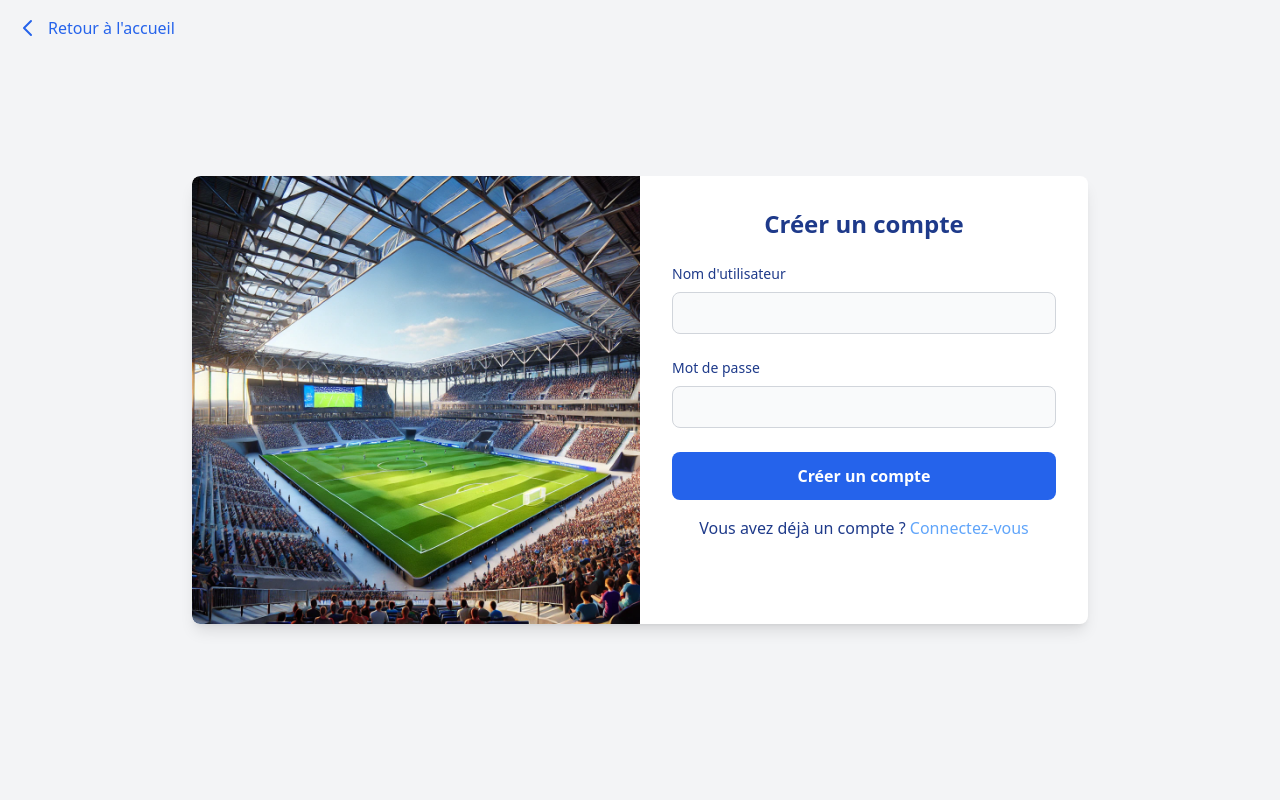
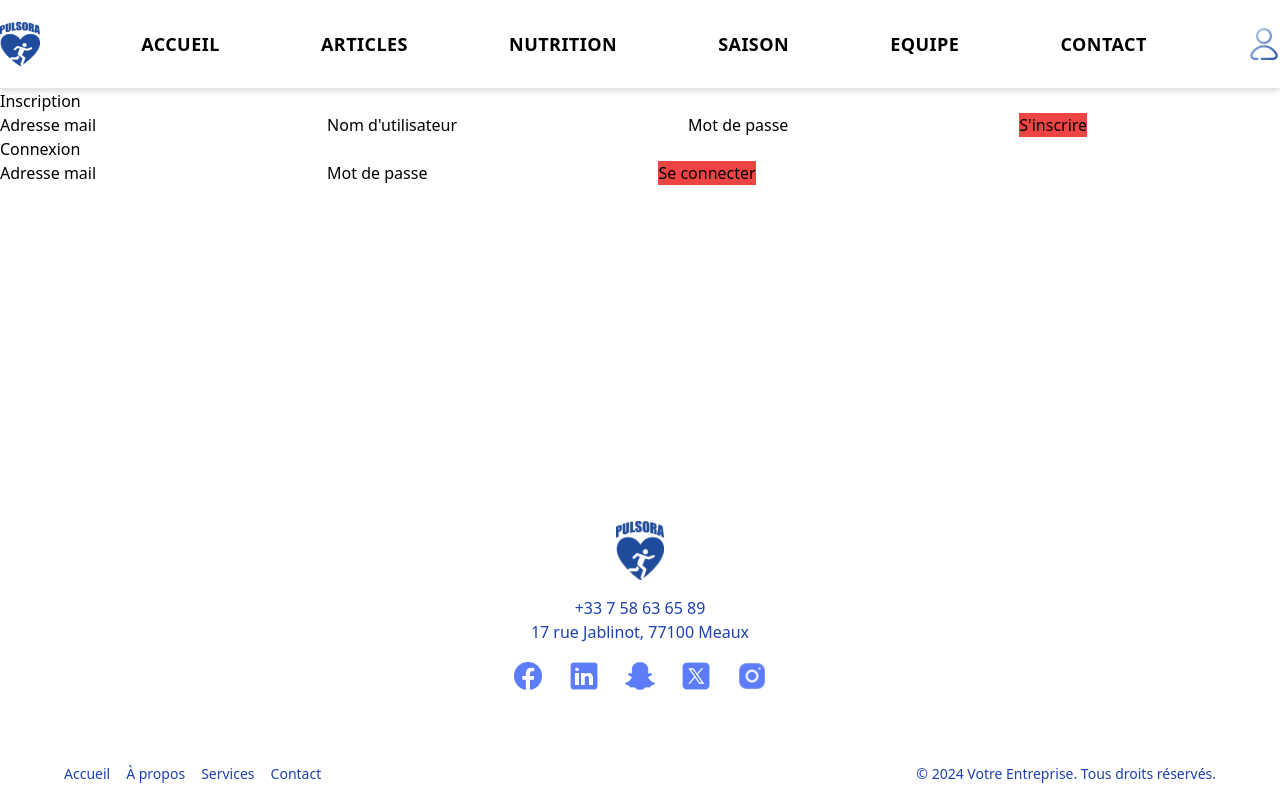
Before and after one commit to jpkamdem/pulsora-final, a React (Vite) app in the folder web/: page /authentification in a window 1280 px wide. Built offline with nearby package versions, Linux system fonts and the light colour scheme.

Commit message:
gros changement pour new api

```diff
--- a/web/src/pages/Auth.tsx
+++ b/web/src/pages/Auth.tsx
@@ -1,7 +1,6 @@
-import axios from "axios";
-import { useState, FormEvent, useEffect } from "react";
-import { useNavigate } from "react-router-dom";
-import AuthStade from "../assets/authstade.webp";
+import { ChangeEvent, FormEvent, useState } from "react";
+import { extractErrorMessage } from "../utils/security";
+import { ApiError, ApiResponse } from "../utils/types";
 
 export type TokenType = {
   id: number;
@@ -11,185 +10,159 @@ export type TokenType = {
 };
 
 export default function Auth() {
-  const [isLogin, setIsLogin] = useState(false);
-  const [formData, setFormData] = useState({ username: "", password: "" });
-  const [isLoading, setIsLoading] = useState(false);
-  const [message, setMessage] = useState("");
-  const [showPopup, setShowPopup] = useState(false);
+  const [registerMessage, setRegisterMEssage] = useState({
+    error: "",
+    message: "",
+  });
+  const [registerForm, setRegisterForm] = useState({
+    email: "",
+    username: "",
+    password: "",
+  });
+  const [loginMessage, setLoginMessage] = useState({ error: "", message: "" });
+  const [loginForm, setLoginForm] = useState({
+    email: "",
+    password: "",
+  });
 
-  const navigate = useNavigate();
+  const registerEmpty =
+    registerForm.email === "" ||
+    registerForm.username === "" ||
+    registerForm.password === "";
 
-  const handleChange = (e: React.ChangeEvent<HTMLInputElement>) => {
-    setFormData({ ...formData, [e.target.name]: e.target.value });
-  };
+  const loginEmpty = loginForm.email === "" || loginForm.password === "";
 
-  const handleSubmit = async (e: FormEvent) => {
+  function handleRegisterChange(e: ChangeEvent<HTMLInputElement>) {
+    setRegisterForm((prev) => ({ ...prev, [e.target.name]: e.target.value }));
+  }
+
+  function handleLoginChange(e: ChangeEvent<HTMLInputElement>) {
+    setLoginForm((prev) => ({ ...prev, [e.target.name]: e.target.value }));
+  }
+
+  async function handleRegister(e: FormEvent) {
     e.preventDefault();
-    setIsLoading(true);
-    setMessage("");
-
-    if (!isLogin && formData.username === formData.password) {
-      setMessage(
-        "Le nom d'utilisateur et le mot de passe ne doivent pas être identiques."
-      );
-      setShowPopup(true);
-      setTimeout(() => setShowPopup(false), 3000);
-      setIsLoading(false);
+    try {
+      const response = await fetch("http://localhost:3333/api/auth/register", {
+        method: "POST",
+        headers: {
+          "Content-Type": "application/json",
+        },
+        body: JSON.stringify(registerForm),
+      });
+      if (!response.ok) {
+        const errorData = (await response.json()) as ApiError;
+        setRegisterMEssage((prev) => ({
+          ...prev,
+          error: errorData.message || "Erreur interne",
+        }));
         return;
       }
 
+      const data = (await response.json()) as ApiResponse;
+      setRegisterMEssage((prev) => ({ ...prev, message: data.message }));
+      setRegisterForm({ email: "", password: "", username: "" });
+    } catch (error: unknown) {
+      setRegisterMEssage((prev) => ({
+        ...prev,
+        error: extractErrorMessage(error),
+      }));
+    }
+  }
+
+  async function handleLogin(e: FormEvent) {
+    e.preventDefault();
     try {
-      if (isLogin) {
-        const res = await axios.post(
-          "http://localhost:3000/connection/login",
-          formData
-        );
-        localStorage.setItem("token", res.data.token);
-        setMessage("Connexion réussie !");
-        setShowPopup(true);
+      const response = await fetch("http://localhost:3333/api/auth/login", {
+        method: "POST",
+        headers: {
+          "Content-Type": "application/json",
+        },
+        body: JSON.stringify(loginForm),
+      });
+      if (!response.ok) {
+        const errorData = (await response.json()) as ApiError;
+        setLoginMessage((prev) => ({
+          ...prev,
+          error: errorData.message || "Erreur interne",
+        }));
+        return;
+      }
 
-        setTimeout(() => {
-          setShowPopup(false);
-          navigate("/");
-        }, 2000);
-      } else {
-        await axios.post("http://localhost:3000/connection/register", formData);
-        setMessage("Votre compte a été créé !");
-        setShowPopup(true);
-
-        setTimeout(() => {
-          setShowPopup(false);
-          setIsLogin(true);
-        }, 3000);
+      const data = (await response.json()) as ApiResponse;
+      setLoginMessage((prev) => ({ ...prev, message: data.message }));
+      setLoginForm({ email: "", password: "" });
+      const test = document.cookie;
+      console.log(test);
+    } catch (error: unknown) {
+      setLoginMessage((prev) => ({
+        ...prev,
+        error: extractErrorMessage(error),
+      }));
     }
-    } catch (error: any) {
-      setMessage(error.response?.data?.message || "Une erreur est survenue.");
-      setShowPopup(true);
-      setTimeout(() => setShowPopup(false), 3000);
-    } finally {
-      setIsLoading(false);
   }
-  };
-
-  useEffect(() => {
-    const token = localStorage.getItem("token");
-    if (token) {
-      navigate("/");
-    }
-  }, [navigate]);
 
   return (
-    <div className="absolute inset-0 flex items-center justify-center bg-gray-100 text-blue-900">
-      <button
-        onClick={() => navigate("/")}
-        className="absolute top-4 left-4 flex items-center text-blue-600 hover:text-blue-800"
-      >
-        <svg
-          xmlns="http://www.w3.org/2000/svg"
-          className="h-6 w-6 mr-2"
-          fill="none"
-          viewBox="0 0 24 24"
-          stroke="currentColor"
-          strokeWidth={2}
-        >
-          <path
-            strokeLinecap="round"
-            strokeLinejoin="round"
-            d="M15 19l-7-7 7-7"
+    <>
+      <h1>Inscription</h1>
+      <form onSubmit={handleRegister}>
+        <label>Adresse mail</label>
+        <input
+          type="email"
+          name="email"
+          onChange={(e) => handleRegisterChange(e)}
+          value={registerForm.email}
         />
-        </svg>
-        Retour à l'accueil
-      </button>
-      <div className="flex w-full max-w-4xl shadow-lg rounded-lg overflow-hidden bg-white">
-        <div className="w-1/2 flex flex-col items-center justify-center">
-          <img
-            src={AuthStade}
-            alt="Illustration"
-            className="w-full h-auto rounded-l-lg"
-          />
-        </div>
-
-        <div className="w-1/2 p-8">
-          <h2 className="text-2xl font-bold mb-6 text-center">
-            {isLogin ? "Connexion" : "Créer un compte"}
-          </h2>
-
-          <form onSubmit={handleSubmit} className="space-y-6">
-            <div>
-              <label htmlFor="username" className="block text-sm font-medium">
-                Nom d'utilisateur
-              </label>
+        <label>Nom d'utilisateur</label>
         <input
           type="text"
-                id="username"
           name="username"
-                value={formData.username}
-                onChange={handleChange}
-                className="w-full px-4 py-2 mt-2 border border-gray-300 bg-gray-50 rounded-lg focus:outline-none focus:ring focus:ring-blue-500"
-                required
+          onChange={(e) => handleRegisterChange(e)}
+          value={registerForm.username}
         />
-            </div>
-
-            <div>
-              <label htmlFor="password" className="block text-sm font-medium">
-                Mot de passe
-              </label>
+        <label>Mot de passe</label>
         <input
           type="password"
-                id="password"
           name="password"
-                value={formData.password}
-                onChange={handleChange}
-                className="w-full px-4 py-2 mt-2 border border-gray-300 bg-gray-50 rounded-lg focus:outline-none focus:ring focus:ring-blue-500"
-                required
+          onChange={(e) => handleRegisterChange(e)}
+          value={registerForm.password}
         />
-            </div>
-
         <button
           type="submit"
-              className="w-full bg-blue-600 hover:bg-blue-700 text-white font-bold py-3 rounded-lg transition"
-              disabled={isLoading}
+          disabled={registerEmpty}
+          className={registerEmpty ? `bg-red-500` : ""}
         >
-              {isLoading ? (
-                <p>Chargement...</p>
-              ) : isLogin ? (
-                "Se connecter"
-              ) : (
-                "Créer un compte"
-              )}
+          S'inscrire
         </button>
       </form>
-
-          <p className="text-center mt-4">
-            {isLogin ? (
-              <>
-                Pas encore de compte ?{" "}
+      {registerMessage.message && <p>{registerMessage.message}</p>}
+      {registerMessage.error && <p>{registerMessage.error}</p>}
+      <h1>Connexion</h1>
+      <form onSubmit={handleLogin}>
+        <label>Adresse mail</label>
+        <input
+          type="email"
+          name="email"
+          onChange={(e) => handleLoginChange(e)}
+          value={loginForm.email}
+        />
+        <label>Mot de passe</label>
+        <input
+          type="password"
+          name="password"
+          onChange={(e) => handleLoginChange(e)}
+          value={loginForm.password}
+        />
         <button
-                  onClick={() => setIsLogin(false)}
-                  className="text-blue-400 hover:underline"
+          type="submit"
+          disabled={loginEmpty}
+          className={loginEmpty ? `bg-red-500` : ""}
         >
-                  Inscrivez-vous
+          Se connecter
         </button>
+        {loginMessage.message && <p>{loginMessage.message}</p>}
+        {loginMessage.error && <p>{loginMessage.error}</p>}
+      </form>
     </>
-            ) : (
-              <>
-                Vous avez déjà un compte ?{" "}
-                <button
-                  onClick={() => setIsLogin(true)}
-                  className="text-blue-400 hover:underline"
-                >
-                  Connectez-vous
-                </button>
-              </>
-            )}
-          </p>
-        </div>
-      </div>
-      {showPopup && (
-        <div className="absolute bg-blue-600 text-white px-6 py-4 rounded-lg shadow-md text-center animate-fade">
-          {message}
-        </div>
-      )}
-    </div>
   );
 }
--- a/web/src/pages/GenerateGame.tsx
+++ b/web/src/pages/GenerateGame.tsx
@@ -30,7 +30,7 @@ export default function GenerateGame() {
           className="bg-slate-800 text-2xl text-white p-8 hover:text-slate-800 hover:bg-white"
           onClick={() => generateGame()}
         >
-          Générer un match
+          Simuler
         </button>
       </div>
       {message && <p>{message}</p>}
--- a/web/src/pages/Saison.tsx
+++ b/web/src/pages/Saison.tsx
@@ -86,8 +86,11 @@ export default function Saison() {
             </>
           ) : (
             <>
-              <div>
-                <Link to="/generer-match">Gérérer un match</Link>
+              <div className="flex h-36 flex-col justify-center items-center">
+                <p className="my-4">Aucun match n'a été simulé</p>
+                <button className="bg-slate-800 text-2xl text-white p-8 hover:text-slate-800 hover:bg-white">
+                  <Link to="/generer-match">Gérérer un match</Link>
+                </button>
               </div>
             </>
           )}
```
Lines whose indentation alone changed are shown as unchanged.
